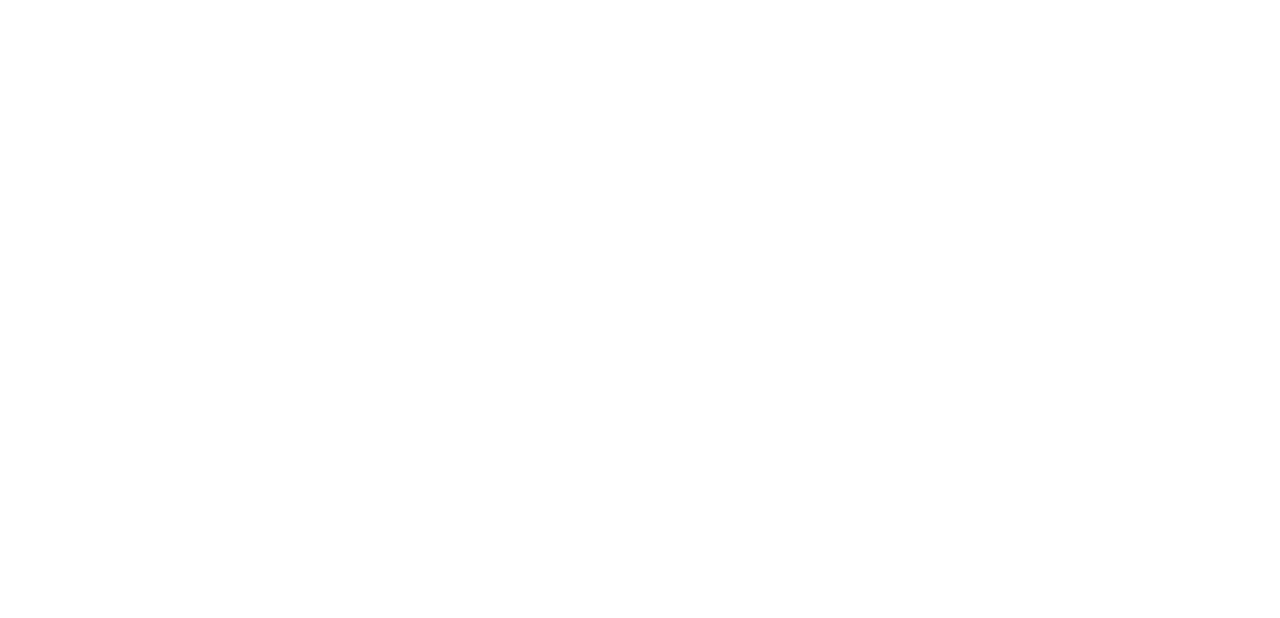
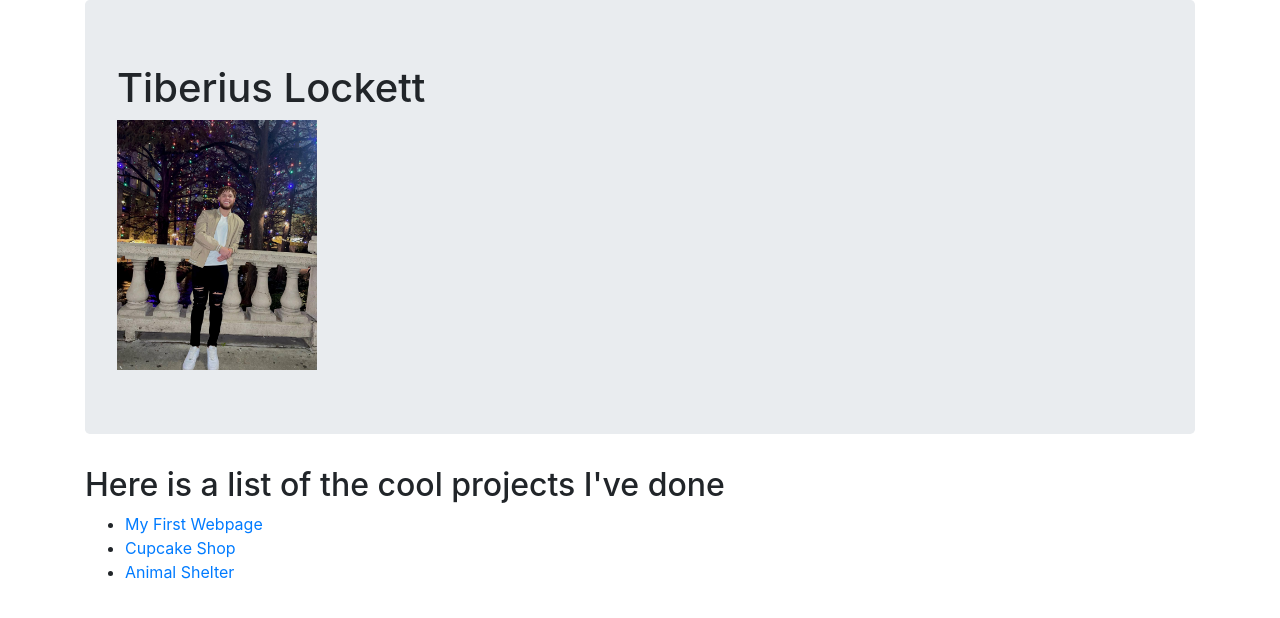
Before and after one commit to Tiberiusloc/tiberius-portfolio, a plain HTML site: page index.html in a window 1280 px wide. Drawn offline with Linux system fonts and the light colour scheme.

Commit message:
Add href links to projects, jumbotron to h1

```diff
--- a/css/styles.css
+++ b/css/styles.css
@@ -0,0 +1,3 @@
+.tiberius {
+  float: right;
+}
--- a/index.html
+++ b/index.html
@@ -9,6 +9,21 @@
   <title>Tiberius' Portfolio</title>
 </head>
 <body>
+  <div class="container">
+    <div class="jumbotron">
+      <h1>Tiberius Lockett</h1>
+        <img id="tiberius" src="img/563.JPG" alt="A photo of Tiberius" width="200px">
+    </div>
+      <div>
+      <h2>Here is a list of the cool projects I've done</h2>
+        <ul>
+          <li><a href="https://github.com/Tiberiusloc/my-first-webpage">My First Webpage</a>
+          <li><a href="https://github.com/Tiberiusloc/cupcakeshop">Cupcake Shop</a>
+          <li><a href="https://github.com/Tiberiusloc/animal-shelter">Animal Shelter</a></li>
+        </ul>
+      </div>
+
+  </div>
 
 </body>
 </html>
```
Also changed, not shown: img/563.JPG (added).
